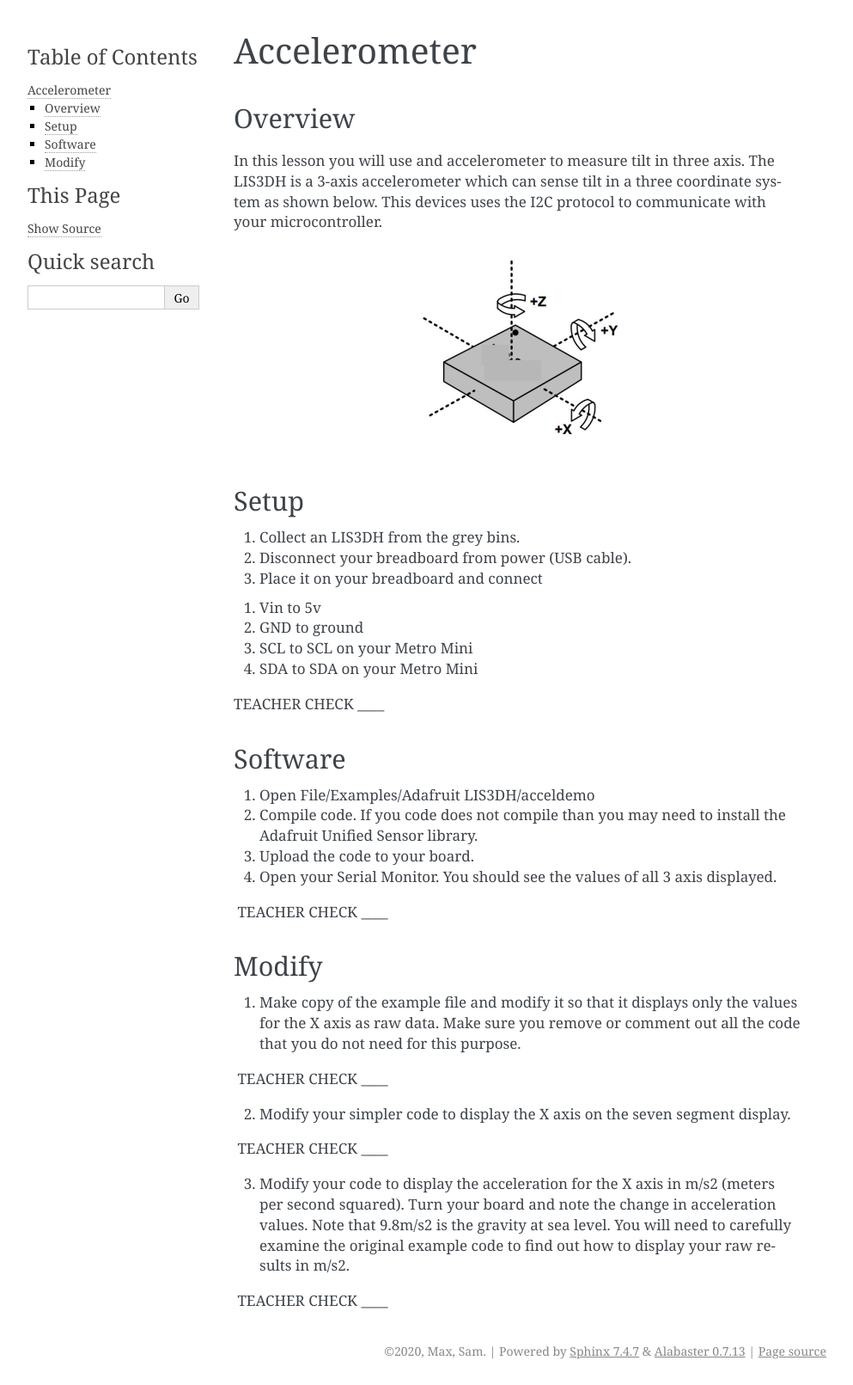
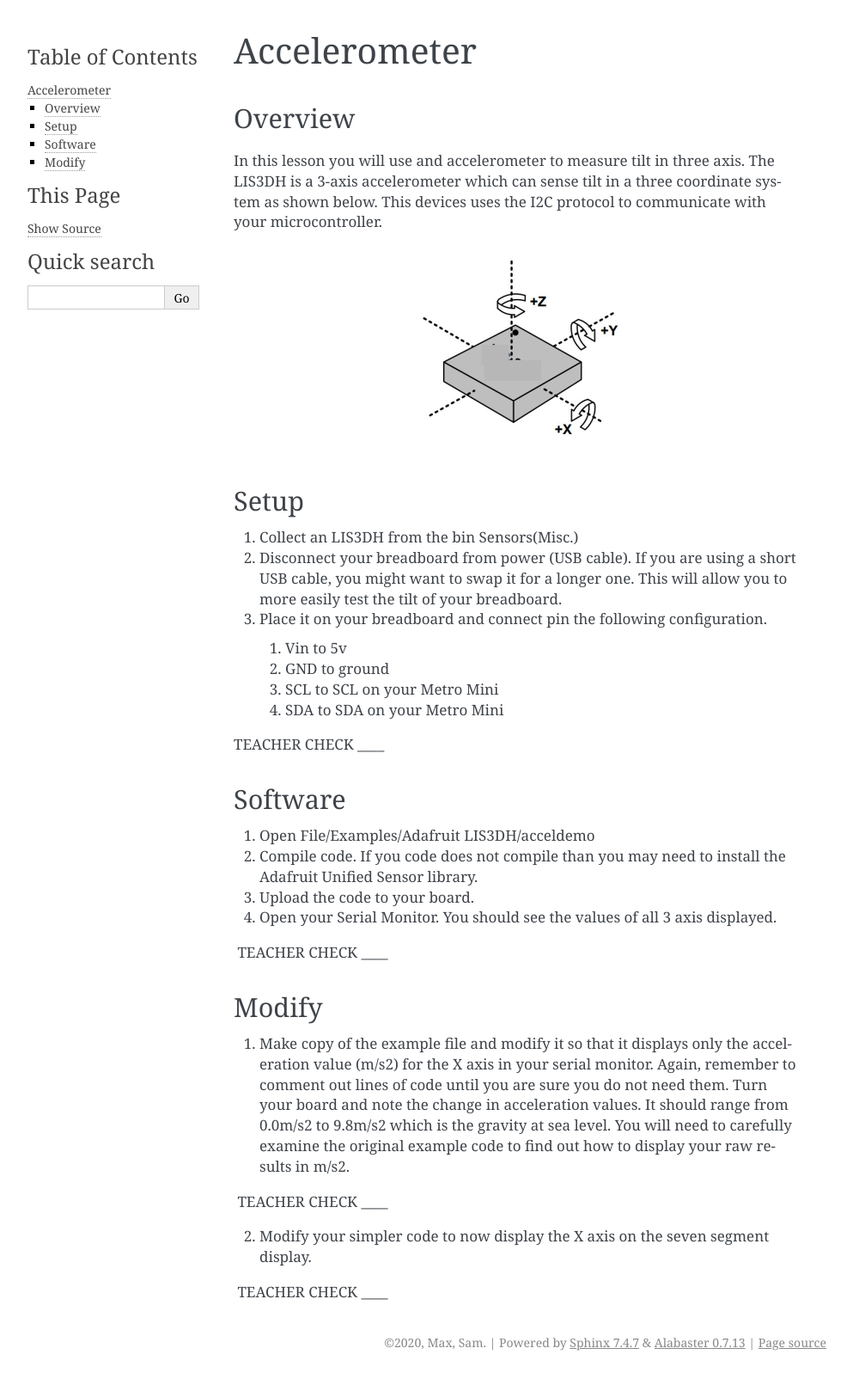
Before and after one commit to maxtkc/mvths-wiki, a Sphinx documentation site: the page built from docs/036-accelerometer.rst, in a window 1280 px wide. Shown: the whole page at 86% size, without its empty margins (148-1141 px from the left). Built offline with Sphinx 7.4.7, drawn with Linux system fonts in a browser that asks for light colours; pages that are not in the unit, such as notebooks, are missing from menus.

Commit message:
Update 036-accelerometer.rst

```diff
--- a/docs/036-accelerometer.rst
+++ b/docs/036-accelerometer.rst
@@ -15,18 +15,15 @@ protocol to communicate with your microcontroller.
 Setup
 -----
 
-1. Collect an LIS3DH from the grey bins.
-2. Disconnect your breadboard from power (USB cable).
-3. Place it on your breadboard and connect
+#. Collect an LIS3DH from the bin Sensors(Misc.)
+#. Disconnect your breadboard from power (USB cable). If you are using a short USB cable, you might want to swap it for a longer one. This will allow you to more easily
+   test the tilt of your breadboard.
+#. Place it on your breadboard and connect pin the following configuration.
 
-.. raw:: html
-
-   <!-- end list -->
-
-1. Vin to 5v
-2. GND to ground
-3. SCL to SCL on your Metro Mini
-4. SDA to SDA on your Metro Mini
+   #. Vin to 5v
+   #. GND to ground
+   #. SCL to SCL on your Metro Mini
+   #. SDA to SDA on your Metro Mini
 
 TEACHER CHECK \_\_\_\_
 
@@ -46,20 +43,15 @@ Modify
 ------
 
 1. Make copy of the example file and modify it so that it displays only
-   the values for the X axis as raw data. Make sure you remove or
-   comment out all the code that you do not need for this purpose.
-
- TEACHER CHECK \_\_\_\_
-
-2. Modify your simpler code to display the X axis on the seven segment
-   display.
-
- TEACHER CHECK \_\_\_\_
-
-3. Modify your code to display the acceleration for the X axis in m/s2
-   (meters per second squared). Turn your board and note the change in
-   acceleration values. Note that 9.8m/s2 is the gravity at sea level.
+   the acceleration value (m/s2) for the X axis in your serial monitor. Again, remember to comment out lines of code until you are sure you do not need them.
+   Turn your board and note the change in
+   acceleration values. It should range from 0.0m/s2 to 9.8m/s2 which is the gravity at sea level.
    You will need to carefully examine the original example code to find
    out how to display your raw results in m/s2.
 
  TEACHER CHECK \_\_\_\_
+
+2. Modify your simpler code to now display the X axis on the seven segment
+   display.
+
+ TEACHER CHECK \_\_\_\_
```
